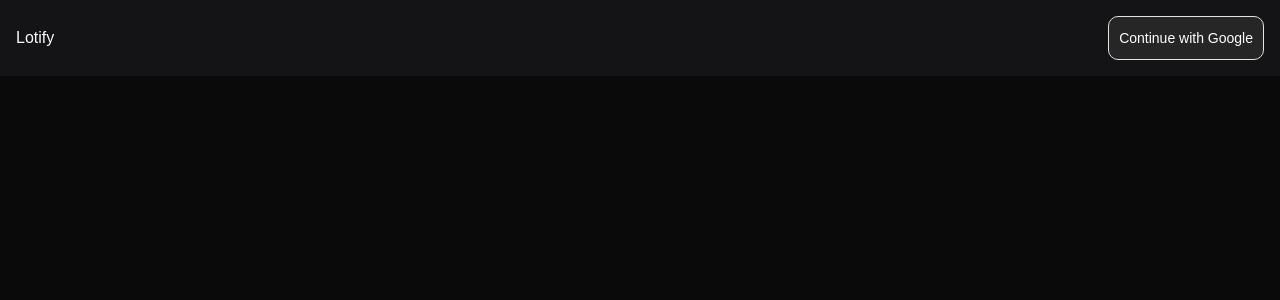
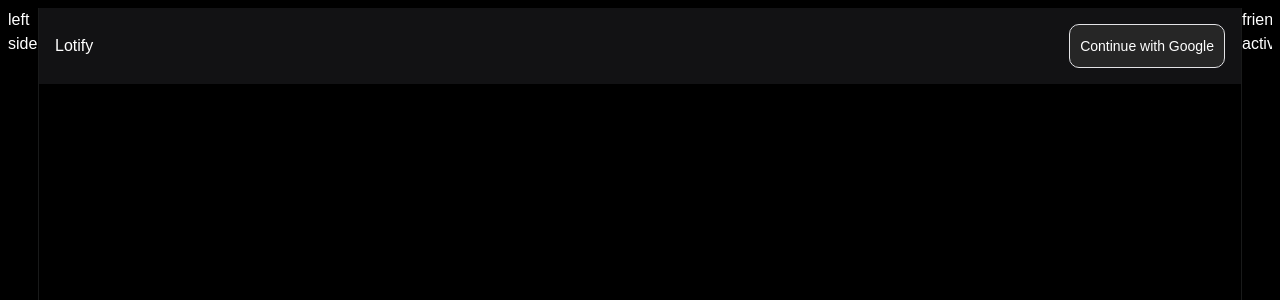
Before and after one commit to manikandan-17k/lotify, a React (Vite) app in the folder frontend/: page / in a window 1280 px wide. Shown: the top 300 px of the page. Built offline with nearby package versions, Linux system fonts and the light colour scheme; no server answers.

Commit message:
create layout skeletal

```diff
--- a/frontend/package.json
+++ b/frontend/package.json
@@ -21,6 +21,7 @@
     "radix-ui": "^1.4.3",
     "react": "^19.2.6",
     "react-dom": "^19.2.6",
+    "react-resizable-panels": "^4.11.1",
     "react-router-dom": "^7.15.1",
     "shadcn": "^4.7.0",
     "tailwind-merge": "^3.6.0",
--- a/frontend/src/App.tsx
+++ b/frontend/src/App.tsx
@@ -2,16 +2,18 @@
 import HomePage from './pages/home/HomePage';
 import AuthCallbackPage from './pages/auth-callback/AuthCallbackPage';
 import { AuthenticateWithRedirectCallback } from '@clerk/clerk-react';
-
+import MainLayout from './layout/MainLayout';
 
 function App() {
     return (
     <>
       <Routes>
-        <Route path="/" element={<HomePage/>} />
         <Route path='/sso-callback'
         element= {<AuthenticateWithRedirectCallback signUpForceRedirectUrl={"/auth-callback"} />} />
         <Route path="/auth-callback" element={<AuthCallbackPage/>} />
+        <Route element={<MainLayout/>}>
+          <Route path='/' element={<HomePage/>} />
+        </Route>
       </Routes>
     </>
   );
--- /dev/null
+++ b/frontend/src/components/ui/resizable.tsx
@@ -0,0 +1,48 @@
+import * as ResizablePrimitive from "react-resizable-panels"
+
+import { cn } from "@/lib/utils"
+
+function ResizablePanelGroup({
+  className,
+  ...props
+}: ResizablePrimitive.GroupProps) {
+  return (
+    <ResizablePrimitive.Group
+      data-slot="resizable-panel-group"
+      className={cn(
+        "flex h-full w-full aria-[orientation=vertical]:flex-col",
+        className
+      )}
+      {...props}
+    />
+  )
+}
+
+function ResizablePanel({ ...props }: ResizablePrimitive.PanelProps) {
+  return <ResizablePrimitive.Panel data-slot="resizable-panel" {...props} />
+}
+
+function ResizableHandle({
+  withHandle,
+  className,
+  ...props
+}: ResizablePrimitive.SeparatorProps & {
+  withHandle?: boolean
+}) {
+  return (
+    <ResizablePrimitive.Separator
+      data-slot="resizable-handle"
+      className={cn(
+        "relative flex w-px items-center justify-center bg-border ring-offset-background after:absolute after:inset-y-0 after:left-1/2 after:w-1 after:-translate-x-1/2 focus-visible:ring-1 focus-visible:ring-ring focus-visible:outline-hidden aria-[orientation=horizontal]:h-px aria-[orientation=horizontal]:w-full aria-[orientation=horizontal]:after:left-0 aria-[orientation=horizontal]:after:h-1 aria-[orientation=horizontal]:after:w-full aria-[orientation=horizontal]:after:translate-x-0 aria-[orientation=horizontal]:after:-translate-y-1/2 [&[aria-orientation=horizontal]>div]:rotate-90",
+        className
+      )}
+      {...props}
+    >
+      {withHandle && (
+        <div className="z-10 flex h-6 w-1 shrink-0 rounded-lg bg-border" />
+      )}
+    </ResizablePrimitive.Separator>
+  )
+}
+
+export { ResizableHandle, ResizablePanel, ResizablePanelGroup }
--- /dev/null
+++ b/frontend/src/layout/MainLayout.jsx
@@ -0,0 +1,36 @@
+import { Outlet } from 'react-router-dom';
+import {
+  ResizableHandle,
+  ResizablePanel,
+  ResizablePanelGroup,
+} from "@/components/ui/resizable";
+
+const MainLayout = () => {
+  const isMobile = false;
+
+  return (
+    <div className="h-screen bg-black text-white flex flex-col">
+      <ResizablePanelGroup
+        direction="horizontal"
+        className=" flex flex-1 h-full overflow-hidden p-2"
+      >
+        <ResizablePanel maxSize={30} minSize={isMobile ? 0 : 10} defaultSize={20}>
+          left sidebar
+        </ResizablePanel>
+         <ResizableHandle />
+     				{/* Main content */}
+        <ResizablePanel  defaultSize={isMobile ? 80:60}>
+            <Outlet />
+        </ResizablePanel>
+                 <ResizableHandle />
+
+        <ResizablePanel maxSize={30} minSize={0} defaultSize={20} collapsedSize={0}>
+          friends activity
+        </ResizablePanel>
+
+      </ResizablePanelGroup>
+    </div>
+  );
+};
+
+export default MainLayout;
--- a/frontend/vite.config.ts
+++ b/frontend/vite.config.ts
@@ -13,4 +13,5 @@
       "@": path.resolve(__dirname, "./src"),
     },
   },
+
 })
```
Also changed, not shown: frontend/tsconfig.app.json (+7 -10 lines), 1 other file (tests, documents, lock files or other folders).
